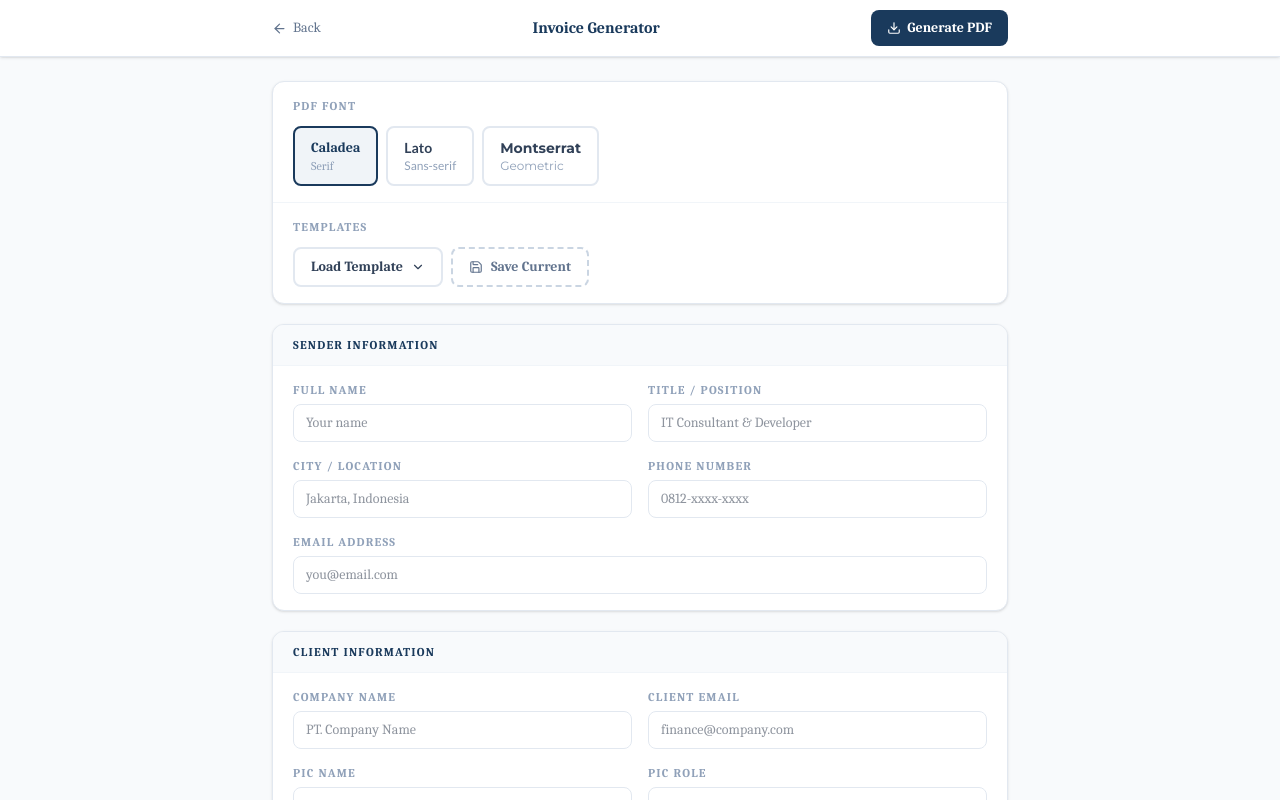
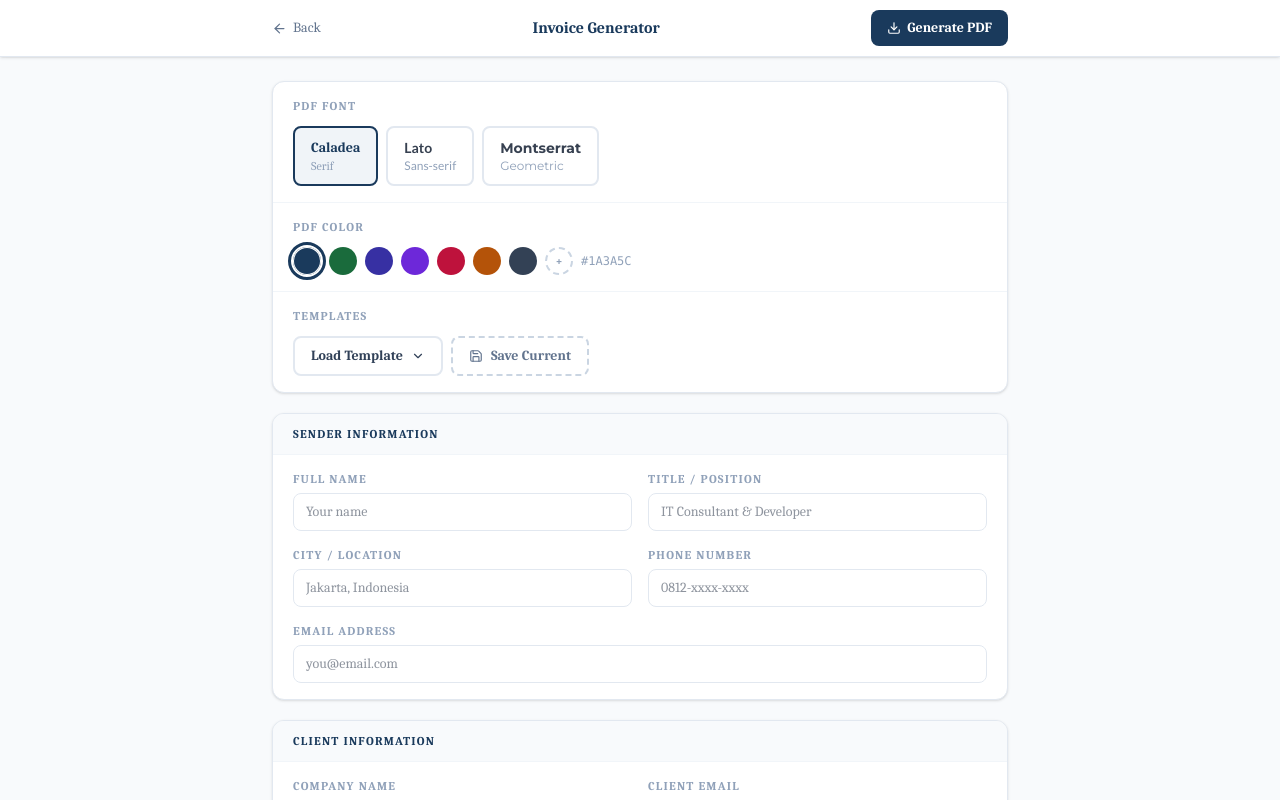
Before and after one commit to danusprout/invoice-generator-pdf, a Next.js app: page /generator in a window 1280 px wide. Shown: the top 800 px of the page. Built offline with nearby package versions, Linux system fonts and the light colour scheme.

Commit message:
feat: add color presets and primary color customization to invoice templates

```diff
--- a/src/components/InvoiceForm.tsx
+++ b/src/components/InvoiceForm.tsx
@@ -27,9 +27,22 @@ const FONT_CSS: Record<FontChoice, string> = {
 
 // ── Built-in templates ─────────────────────────────────────────────────────────
 
+// ── Color presets ──────────────────────────────────────────────────────────────
+
+const COLOR_PRESETS = [
+  { label: 'Navy',    value: '#1A3A5C' },
+  { label: 'Forest',  value: '#1A6B3C' },
+  { label: 'Indigo',  value: '#3730A3' },
+  { label: 'Violet',  value: '#6D28D9' },
+  { label: 'Rose',    value: '#BE123C' },
+  { label: 'Amber',   value: '#B45309' },
+  { label: 'Slate',   value: '#334155' },
+];
+
 // Template A — IT Consultant, DOWN PAYMENT (Termin I dari III)
 const TPL_A: InvoiceData = {
   fontFamily: 'Caladea',
+  primaryColor: '#1A3A5C',
   senderName: 'Ahmad Rizki Pratama',
   senderTitle: 'IT Consultant & Developer',
   senderLocation: 'Jakarta, Indonesia',
@@ -61,6 +74,7 @@ const TPL_A: InvoiceData = {
 // Template B — UI/UX Designer, TERMIN II dari IV
 const TPL_B: InvoiceData = {
   fontFamily: 'Lato',
+  primaryColor: '#1A6B3C',
   senderName: 'Rina Kusuma Dewi',
   senderTitle: 'Freelance UI/UX Designer',
   senderLocation: 'Bandung, Indonesia',
@@ -101,6 +115,7 @@ const TPL_B: InvoiceData = {
 // Template C — Software Agency, TERMIN III dari V
 const TPL_C: InvoiceData = {
   fontFamily: 'Montserrat',
+  primaryColor: '#3730A3',
   senderName: 'PT. CodeCraft Solutions',
   senderTitle: 'Software Development Agency',
   senderLocation: 'Surabaya, Indonesia',
@@ -144,6 +159,7 @@ const LS_KEY = 'invoice_saved_templates';
 function emptyData(): InvoiceData {
   return {
     fontFamily: 'Caladea',
+    primaryColor: '#1A3A5C',
     senderName: '', senderTitle: '', senderLocation: '', senderPhone: '', senderEmail: '',
     clientCompany: '', clientPIC: '', clientRole: '', clientAddress: '', clientEmail: '',
     invoiceNumber: '', invoiceType: 'DOWN PAYMENT', poRef: '',
@@ -249,12 +265,12 @@ export function InvoiceForm() {
             <ArrowLeft size={15} />
             <span className="text-sm font-medium">Back</span>
           </Link>
-          <span className="font-bold text-base" style={{ color: '#1A3A5C' }}>Invoice Generator</span>
+          <span className="font-bold text-base" style={{ color: data.primaryColor }}>Invoice Generator</span>
           <button
             onClick={handleGenerate}
             disabled={loading}
             className="flex items-center gap-1.5 px-4 py-2 rounded-lg text-white text-sm font-semibold transition-all disabled:opacity-50 shrink-0"
-            style={{ backgroundColor: '#1A3A5C' }}
+            style={{ backgroundColor: data.primaryColor }}
           >
             <Download size={14} />
             {loading ? 'Generating…' : 'Generate PDF'}
@@ -277,16 +293,56 @@ export function InvoiceForm() {
                   <button
                     key={f.value}
                     onClick={() => set('fontFamily', f.value)}
-                    className={`flex flex-col items-start px-4 py-2.5 rounded-lg border-2 transition-all ${
-                      active ? 'border-[#1A3A5C] bg-[#F0F4F8]' : 'border-slate-200 hover:border-slate-300 bg-white'
-                    }`}
-                    style={{ fontFamily: FONT_CSS[f.value] }}
+                    className="flex flex-col items-start px-4 py-2.5 rounded-lg border-2 transition-all"
+                    style={{
+                      fontFamily: FONT_CSS[f.value],
+                      borderColor: active ? data.primaryColor : '#e2e8f0',
+                      backgroundColor: active ? '#F0F4F8' : '#fff',
+                    }}
                   >
-                    <span className={`text-sm font-bold ${active ? 'text-[#1A3A5C]' : 'text-slate-700'}`}>{f.label}</span>
+                    <span className="text-sm font-bold" style={{ color: active ? data.primaryColor : '#374151' }}>{f.label}</span>
                     <span className="text-xs text-slate-400">{f.desc}</span>
                   </button>
                 );
               })}
+            </div>
+          </div>
+
+          {/* Color picker */}
+          <div className="px-5 py-4">
+            <p className="text-xs font-semibold text-slate-400 uppercase tracking-widest mb-3">PDF Color</p>
+            <div className="flex items-center gap-2 flex-wrap">
+              {COLOR_PRESETS.map(c => {
+                const active = data.primaryColor === c.value;
+                return (
+                  <button
+                    key={c.value}
+                    title={c.label}
+                    onClick={() => set('primaryColor', c.value)}
+                    className="w-7 h-7 rounded-full transition-all"
+                    style={{
+                      backgroundColor: c.value,
+                      outline: active ? `3px solid ${c.value}` : '2px solid transparent',
+                      outlineOffset: active ? '2px' : '0',
+                      boxShadow: active ? '0 0 0 1px #fff inset' : undefined,
+                    }}
+                  />
+                );
+              })}
+              <label
+                title="Custom color"
+                className="w-7 h-7 rounded-full border-2 border-dashed border-slate-300 flex items-center justify-center cursor-pointer overflow-hidden hover:border-slate-400 transition-colors"
+                style={{ position: 'relative' }}
+              >
+                <input
+                  type="color"
+                  value={data.primaryColor}
+                  onChange={e => set('primaryColor', e.target.value)}
+                  className="opacity-0 absolute inset-0 w-full h-full cursor-pointer"
+                />
+                <span className="text-slate-400 text-xs font-bold pointer-events-none">+</span>
+              </label>
+              <span className="text-xs text-slate-400 font-mono">{data.primaryColor}</span>
             </div>
           </div>
 
@@ -364,7 +420,7 @@ export function InvoiceForm() {
                     placeholder="Template name…"
                     className="border border-slate-300 rounded-lg px-3 py-2 text-sm focus:outline-none focus:ring-2 focus:ring-blue-400 w-44"
                   />
-                  <button onClick={handleSave} className="px-3 py-2 rounded-lg text-white text-sm font-semibold" style={{ backgroundColor: '#1A3A5C' }}>Save</button>
+                  <button onClick={handleSave} className="px-3 py-2 rounded-lg text-white text-sm font-semibold" style={{ backgroundColor: data.primaryColor }}>Save</button>
                   <button onClick={() => { setSaveMode(false); setSaveName(''); }} className="px-3 py-2 rounded-lg border border-slate-200 text-sm text-slate-500 hover:bg-slate-50">Cancel</button>
                 </div>
               )}
@@ -377,7 +433,7 @@ export function InvoiceForm() {
         {templateOpen && <div className="fixed inset-0 z-10" onClick={() => setTemplateOpen(false)} />}
 
         {/* ── 1. Sender Information ── */}
-        <Section title="Sender Information">
+        <Section title="Sender Information" color={data.primaryColor}>
           <Grid>
             <Field label="Full Name">
               <Input value={data.senderName} onChange={v => set('senderName', v)} placeholder="Your name" fontCss={fontCss} />
@@ -398,7 +454,7 @@ export function InvoiceForm() {
         </Section>
 
         {/* ── 2. Client Information ── */}
-        <Section title="Client Information">
+        <Section title="Client Information" color={data.primaryColor}>
           <Grid>
             <Field label="Company Name">
               <Input value={data.clientCompany} onChange={v => set('clientCompany', v)} placeholder="PT. Company Name" fontCss={fontCss} />
@@ -426,7 +482,7 @@ export function InvoiceForm() {
         </Section>
 
         {/* ── 3. Invoice Details ── */}
-        <Section title="Invoice Details">
+        <Section title="Invoice Details" color={data.primaryColor}>
           <Grid>
             <Field label="Invoice Number">
               <Input value={data.invoiceNumber} onChange={v => set('invoiceNumber', v)} placeholder="INV-DP/001/IV/2026" fontCss={fontCss} />
@@ -458,7 +514,7 @@ export function InvoiceForm() {
         </Section>
 
         {/* ── 4. Service Items ── */}
-        <Section title="Service Items">
+        <Section title="Service Items" color={data.primaryColor}>
           <div className="space-y-3">
             {data.items.map((item, i) => (
               <div key={item.id} className="rounded-lg border border-slate-200 bg-slate-50 overflow-hidden">
@@ -500,7 +556,10 @@ export function InvoiceForm() {
             ))}
             <button
               onClick={() => setData(p => ({ ...p, items: [...p.items, newItem()] }))}
-              className="w-full flex items-center justify-center gap-1.5 border-2 border-dashed border-slate-300 rounded-lg py-3 text-sm text-slate-400 hover:border-[#1A3A5C] hover:text-[#1A3A5C] transition-colors font-medium"
+              className="w-full flex items-center justify-center gap-1.5 border-2 border-dashed border-slate-300 rounded-lg py-3 text-sm text-slate-400 transition-colors font-medium hover:border-current hover:text-current"
+              style={{ '--hover-color': data.primaryColor } as React.CSSProperties}
+              onMouseEnter={e => { (e.currentTarget as HTMLElement).style.borderColor = data.primaryColor; (e.currentTarget as HTMLElement).style.color = data.primaryColor; }}
+              onMouseLeave={e => { (e.currentTarget as HTMLElement).style.borderColor = ''; (e.currentTarget as HTMLElement).style.color = ''; }}
             >
               <Plus size={14} /> Add Item
             </button>
@@ -508,7 +567,7 @@ export function InvoiceForm() {
         </Section>
 
         {/* ── 5. Payment Information ── */}
-        <Section title="Payment Information">
+        <Section title="Payment Information" color={data.primaryColor}>
           <Grid>
             <Field label="Bank Name">
               <Input value={data.bankName} onChange={v => set('bankName', v)} placeholder="BCA / Mandiri / BNI" fontCss={fontCss} />
@@ -523,7 +582,7 @@ export function InvoiceForm() {
         </Section>
 
         {/* ── 6. Summary ── */}
-        <Section title="Summary">
+        <Section title="Summary" color={data.primaryColor}>
           <Grid>
             <Field label="Discount (Rp)">
               <Input value={String(data.discount)} onChange={v => set('discount', parseFloat(v) || 0)} type="number" min="0" placeholder="0" fontCss={fontCss} />
@@ -536,7 +595,7 @@ export function InvoiceForm() {
             <SummaryRow label="Subtotal"              value={`Rp ${formatCurrency(subtotal)}`} />
             <SummaryRow label="Discount"              value={`– Rp ${formatCurrency(data.discount)}`} />
             <SummaryRow label={`Tax (${data.taxRate}%)`} value={`Rp ${formatCurrency(taxAmt)}`} />
-            <div className="flex justify-between items-center px-5 py-3.5" style={{ backgroundColor: '#1A3A5C' }}>
+            <div className="flex justify-between items-center px-5 py-3.5" style={{ backgroundColor: data.primaryColor }}>
               <span className="font-bold text-white text-sm" style={{ fontFamily: fontCss }}>Total Invoice</span>
               <span className="font-bold text-white text-lg" style={{ fontFamily: fontCss }}>Rp {formatCurrency(total)}</span>
             </div>
@@ -551,7 +610,7 @@ export function InvoiceForm() {
           onClick={handleGenerate}
           disabled={loading}
           className="w-full py-4 rounded-xl text-white font-bold text-base transition-all hover:opacity-90 disabled:opacity-50 disabled:cursor-not-allowed flex items-center justify-center gap-2"
-          style={{ backgroundColor: '#1A3A5C', fontFamily: fontCss }}
+          style={{ backgroundColor: data.primaryColor, fontFamily: fontCss }}
         >
           <Download size={18} />
           {loading ? 'Generating PDF…' : 'Generate & Download PDF'}
@@ -567,11 +626,11 @@ export function InvoiceForm() {
 
 // ── Reusable primitives ────────────────────────────────────────────────────────
 
-function Section({ title, children }: { title: string; children: React.ReactNode }) {
+function Section({ title, color, children }: { title: string; color: string; children: React.ReactNode }) {
   return (
     <div className="bg-white rounded-xl border border-slate-200 shadow-sm overflow-hidden">
       <div className="px-5 py-3 border-b border-slate-100 bg-slate-50">
-        <h2 className="text-xs font-bold tracking-widest uppercase" style={{ color: '#1A3A5C' }}>{title}</h2>
+        <h2 className="text-xs font-bold tracking-widest uppercase" style={{ color }}>{title}</h2>
       </div>
       <div className="px-5 py-4">{children}</div>
     </div>
--- a/src/components/pdf/InvoicePDF.tsx
+++ b/src/components/pdf/InvoicePDF.tsx
@@ -38,7 +38,6 @@ Font.register({
 });
 
 // Colors
-const NAVY    = '#1A3A5C';
 const G555    = '#555555';
 const G777    = '#777777';
 const G666    = '#666666';
@@ -53,26 +52,26 @@ const G333    = '#333333';
 
 const CW = 493;
 
-function buildStyles(f: FontChoice) {
+function buildStyles(f: FontChoice, primary: string) {
   const B = { fontFamily: f, fontWeight: 'bold' } as const;
   return {
     page:       { fontFamily: f, paddingLeft: 51, paddingRight: 51, paddingTop: 45, paddingBottom: 45, fontSize: 9, color: BLACK, backgroundColor: WHITE },
     // header
-    headerRow:  { flexDirection: 'row' as const, borderBottomWidth: 2.5, borderBottomColor: NAVY, paddingBottom: 8, marginBottom: 10 },
+    headerRow:  { flexDirection: 'row' as const, borderBottomWidth: 2.5, borderBottomColor: primary, paddingBottom: 8, marginBottom: 10 },
     hLeft:      { width: CW * 0.55 },
     hRight:     { width: CW * 0.45, alignItems: 'flex-end' as const },
-    senderName: { ...B, fontSize: 14, color: NAVY, marginBottom: 3 },
+    senderName: { ...B, fontSize: 14, color: primary, marginBottom: 3 },
     senderTitle:{ fontFamily: f, fontSize: 9, color: G555, marginBottom: 2 },
     senderCtc:  { fontFamily: f, fontSize: 8, color: G777, marginBottom: 1 },
-    invTitle:   { ...B, fontSize: 18, color: NAVY, marginBottom: 4 },
+    invTitle:   { ...B, fontSize: 18, color: primary, marginBottom: 4 },
     invNo:      { fontFamily: f, fontSize: 9, color: G555, marginBottom: 5 },
     badge:      { backgroundColor: BADGEBG, paddingHorizontal: 8, paddingVertical: 3, borderRadius: 3 },
     badgeText:  { ...B, fontSize: 8, color: BADGEFG },
     // bill + meta
     billMetaRow:{ flexDirection: 'row' as const, marginBottom: 12 },
-    billBlock:  { width: CW * 0.52 },
+    billBlock:  { width: CW * 0.52, paddingRight: 20 },
     metaBlock:  { width: CW * 0.48 },
-    blockLabel: { ...B, fontSize: 8, color: NAVY, borderBottomWidth: 0.8, borderBottomColor: NAVY, paddingBottom: 5, marginBottom: 5 },
+    blockLabel: { ...B, fontSize: 8, color: primary, borderBottomWidth: 0.8, borderBottomColor: primary, paddingBottom: 5, marginBottom: 5 },
     clientCo:   { ...B, fontSize: 10, color: BLACK, marginBottom: 2 },
     clientDtl:  { fontFamily: f, fontSize: 9, color: G555, marginBottom: 2, lineHeight: 1.4 },
     metaRow:    { flexDirection: 'row' as const, marginBottom: 3 },
@@ -80,7 +79,7 @@ function buildStyles(f: FontChoice) {
     metaColon:  { fontFamily: f, fontSize: 9, color: G777, width: 10 },
     metaVal:    { ...B, fontSize: 9, color: BLACK, flex: 1, textAlign: 'right' as const },
     // table
-    tHdr:       { flexDirection: 'row' as const, backgroundColor: NAVY, paddingTop: 8, paddingBottom: 8, paddingLeft: 6, paddingRight: 6 },
+    tHdr:       { flexDirection: 'row' as const, backgroundColor: primary, paddingTop: 8, paddingBottom: 8, paddingLeft: 6, paddingRight: 6 },
     tRow:       { flexDirection: 'row' as const, paddingTop: 8, paddingBottom: 8, paddingLeft: 6, paddingRight: 6, borderBottomWidth: 0.5, borderBottomColor: MGRAY },
     colNo:      { width: CW * 0.05 },
     colDesc:    { width: CW * 0.50 },
@@ -97,11 +96,11 @@ function buildStyles(f: FontChoice) {
     tdGC:       { fontFamily: f, fontSize: 9, color: G777, textAlign: 'center' as const },
     tdR:        { fontFamily: f, fontSize: 9, color: BLACK, textAlign: 'right' as const },
     // terbilang
-    terbBox:    { backgroundColor: LBLUE, borderLeftWidth: 3.5, borderLeftColor: NAVY, paddingLeft: 12, paddingRight: 12, paddingTop: 8, paddingBottom: 8, marginTop: 10, marginBottom: 10 },
+    terbBox:    { backgroundColor: LBLUE, borderLeftWidth: 3.5, borderLeftColor: primary, paddingLeft: 12, paddingRight: 12, paddingTop: 8, paddingBottom: 8, marginTop: 10, marginBottom: 10 },
     terbTxt:    { fontFamily: f, fontSize: 9, color: G333 },
     // totals
     totRow:     { flexDirection: 'row' as const, paddingVertical: 5, paddingHorizontal: 10, borderBottomWidth: 0.5, borderBottomColor: MGRAY },
-    totFinal:   { flexDirection: 'row' as const, paddingVertical: 5, paddingHorizontal: 10, backgroundColor: NAVY },
+    totFinal:   { flexDirection: 'row' as const, paddingVertical: 5, paddingHorizontal: 10, backgroundColor: primary },
     totLbl:     { fontFamily: f, flex: 0.7, fontSize: 9, color: G555 },
     totVal:     { ...B, flex: 0.3, fontSize: 9, color: BLACK, textAlign: 'right' as const },
     totFLbl:    { ...B, flex: 0.7, fontSize: 11, color: WHITE },
@@ -110,7 +109,7 @@ function buildStyles(f: FontChoice) {
     paySigRow:  { flexDirection: 'row' as const, marginTop: 16, marginBottom: 14 },
     payBlock:   { width: CW * 0.6 },
     sigBlock:   { width: CW * 0.4, alignItems: 'center' as const },
-    payBLabel:  { ...B, fontSize: 8, color: NAVY, borderBottomWidth: 0.8, borderBottomColor: NAVY, paddingBottom: 5, marginBottom: 6 },
+    payBLabel:  { ...B, fontSize: 8, color: primary, borderBottomWidth: 0.8, borderBottomColor: primary, paddingBottom: 5, marginBottom: 6 },
     payIntro:   { fontFamily: f, fontSize: 9, color: G555, marginBottom: 6 },
     payRow:     { flexDirection: 'row' as const, marginBottom: 3 },
     payLbl:     { fontFamily: f, fontSize: 9, color: G777, width: 82 },
@@ -130,7 +129,7 @@ function buildStyles(f: FontChoice) {
 function itemAmt(item: InvoiceItem) { return item.qty * item.price; }
 
 export function InvoicePDF({ data }: { data: InvoiceData }) {
-  const s = buildStyles(data.fontFamily || 'Caladea');
+  const s = buildStyles(data.fontFamily || 'Caladea', data.primaryColor || '#1A3A5C');
   const subtotal = calcSubtotal(data.items);
   const taxAmt   = calcTax(subtotal, data.discount, data.taxRate);
   const total    = calcTotal(subtotal, data.discount, taxAmt);
--- a/src/types/invoice.ts
+++ b/src/types/invoice.ts
@@ -12,6 +12,7 @@ export type FontChoice = 'Caladea' | 'Lato' | 'Montserrat';
 
 export interface InvoiceData {
   fontFamily: FontChoice;
+  primaryColor: string;
   // Sender
   senderName: string;
   senderTitle: string;
```
